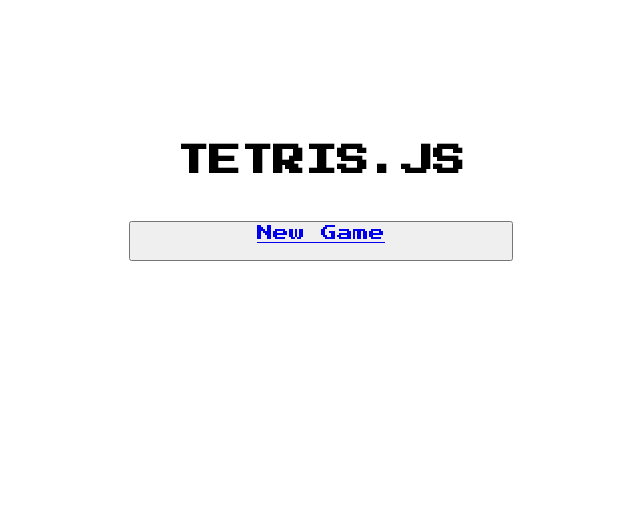
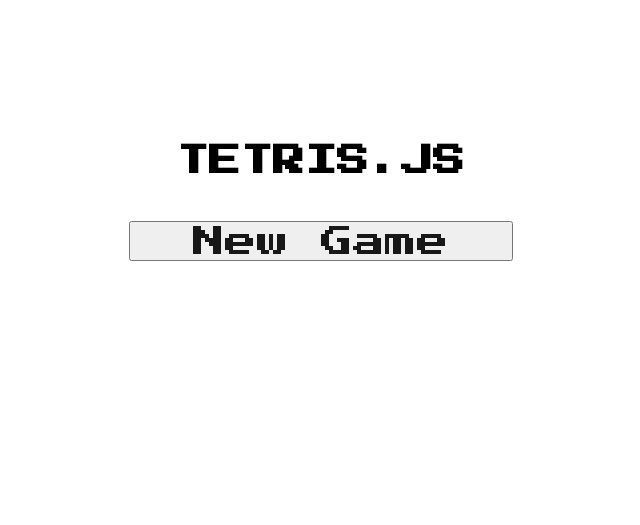
Before and after one commit to benjiGir/Tetris.js, a plain HTML site: page index.html in a window 1280 px wide. Shown: the part 78-603 px from the top of the page, without its empty margins (319-959 px from the left). Drawn offline with Linux system fonts and the light colour scheme.

Commit message:
Modify button new game and anchor tag

```diff
--- a/style/style.css
+++ b/style/style.css
@@ -18,7 +18,7 @@
     height: 50vh;
 }
 
-.btn {
+.btn-container {
     display: flex;
     justify-content: center;
     width: 30vw;
@@ -26,7 +26,12 @@
     margin: 5% 0;
 }
 
-.btn > button {
+.btn {
     width: 100%;
     font-size: 2rem;
 }
+
+.btn > a {
+    text-decoration: none;
+    color: #181818;
+}
```
